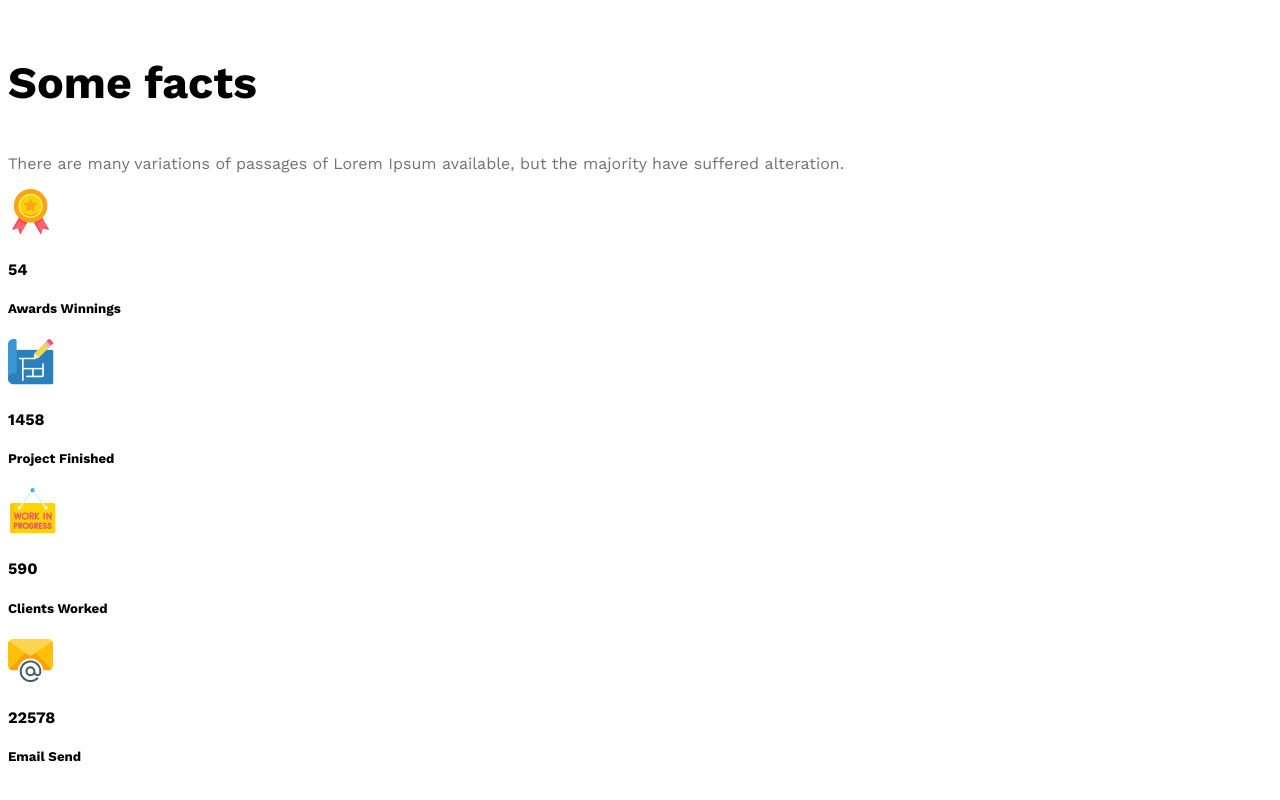
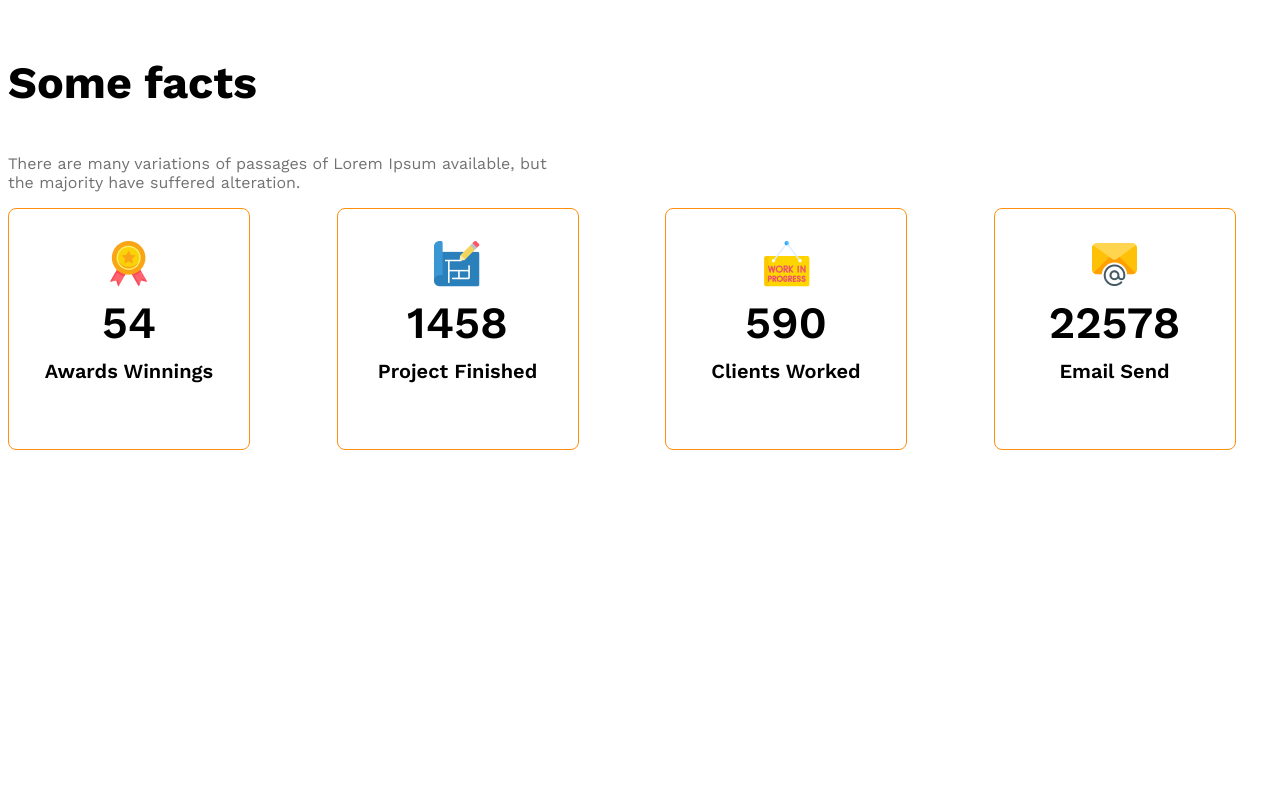
Before and after one commit to saikatse85/g3-architects-responsive, a plain HTML site: page index.html in a window 1280 px wide. Shown: the part 2115-2915 px from the top of the page. After the commit the page ends 2695 px from the top, so only its background shows below. Drawn offline with nearby package versions, Linux system fonts and the light colour scheme.

Commit message:
added fact section

```diff
--- a/index.html
+++ b/index.html
@@ -45,27 +45,35 @@
         <!-- start features will enjoy -->
          <section>
             <h3 class="section-title">Some facts</h3>
-            <p class="text-light-gray">There are many variations of passages of Lorem Ipsum available, but the majority have suffered alteration.</p>
+            <p class="text-light-gray fact-description">There are many variations of passages of Lorem Ipsum available, but the majority have suffered alteration.</p>
             <div class="fact-container">
-                <div class="fact">
+                <div class="fact-card display-flex">
+                    <div>
                         <img class="fact-icon" src="images/icons/ribon.png" alt="">
                         <h4 class="fact-number">54</h4>
                         <h5 class="fact-name">Awards Winnings</h5>
                     </div>
-                <div class="fact">
+                </div>
+                <div class="fact-card display-flex">
+                    <div>
                         <img class="fact-icon" src="images/icons/projects.png" alt="">
                         <h4 class="fact-number">1458</h4>
                         <h5 class="fact-name">Project Finished</h5>
                     </div>
-                <div class="fact">
+                </div>
+                <div class="fact-card display-flex">
+                    <div>
                         <img class="fact-icon" src="images/icons/customers.png" alt="">
                         <h4 class="fact-number">590</h4>
                         <h5 class="fact-name">Clients Worked</h5>
                     </div>
-                <div class="fact">
+                </div>
+                <div class="fact-card display-flex">
+                    <div>
                         <img class="fact-icon" src="images/icons/email.png" alt="">
                         <h4 class="fact-number">22578</h4>
                         <h5 class="fact-name">Email Send</h5>
+                    </div>
                 </div>
             </div>
          </section>
--- a/styles/g3architects.css
+++ b/styles/g3architects.css
@@ -102,6 +102,35 @@ main > section{
 #quick-list{
     font-weight: 500;
 }
+/* some fact card related styles */
+.fact-container{
+    display: grid;
+    grid-template-columns: repeat(4, 1fr);
+    gap: 50px;
+}
+.fact-card{
+    width: 240px;
+    height: 240px;
+    border: 1px solid #FF900E;
+    border-radius: 8px;
+    justify-content: center;
+    align-items: center;
+    text-align: center;
+}
+.fact-number{
+    font-size: 2.8rem;
+    font-weight: 600;
+    margin-top: 5px;
+    margin-bottom: 10px;
+}
+.fact-name{
+    font-weight: 600;
+    font-size: 1.25rem;
+    margin-top: 10px;
+}
+.fact-description{
+    max-width: 540px;
+}
 /* media query responsive */
 
 @media screen and (max-width: 576px){
```
Lines whose indentation alone changed are shown as unchanged.
